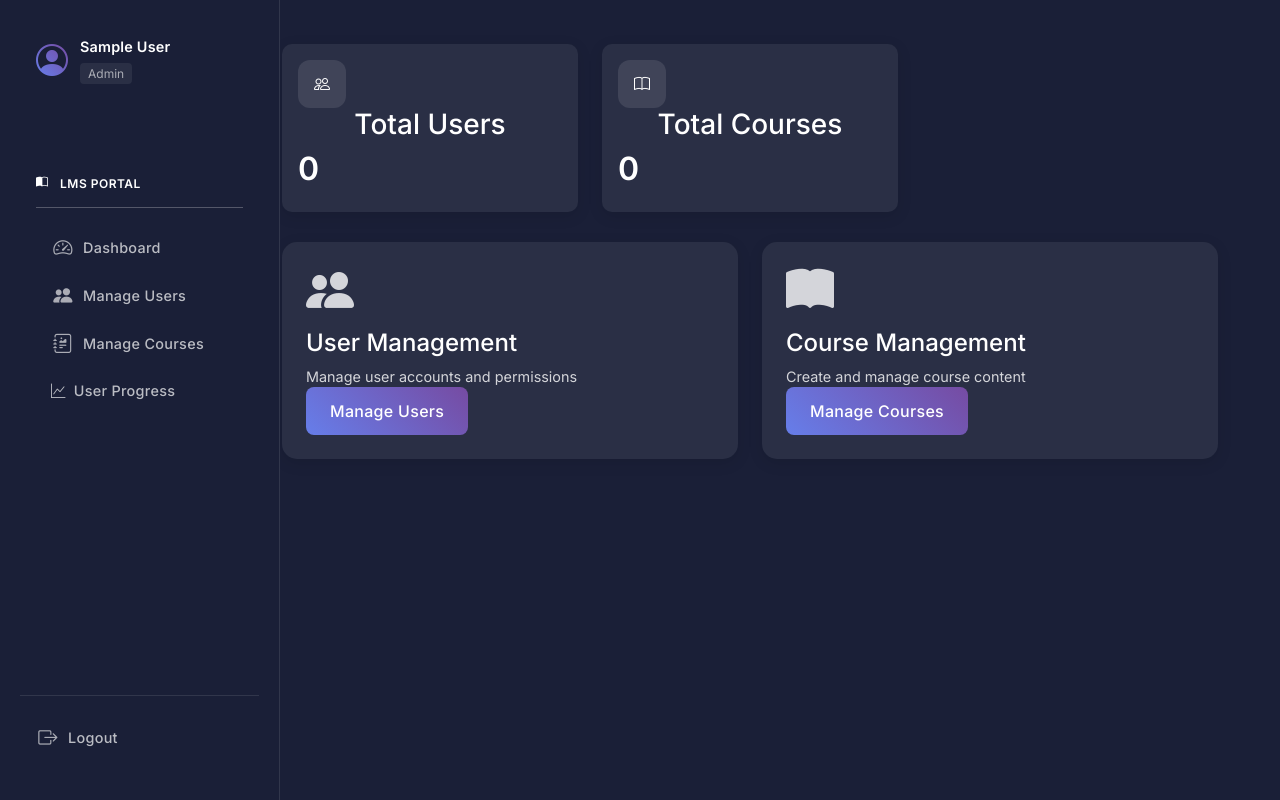
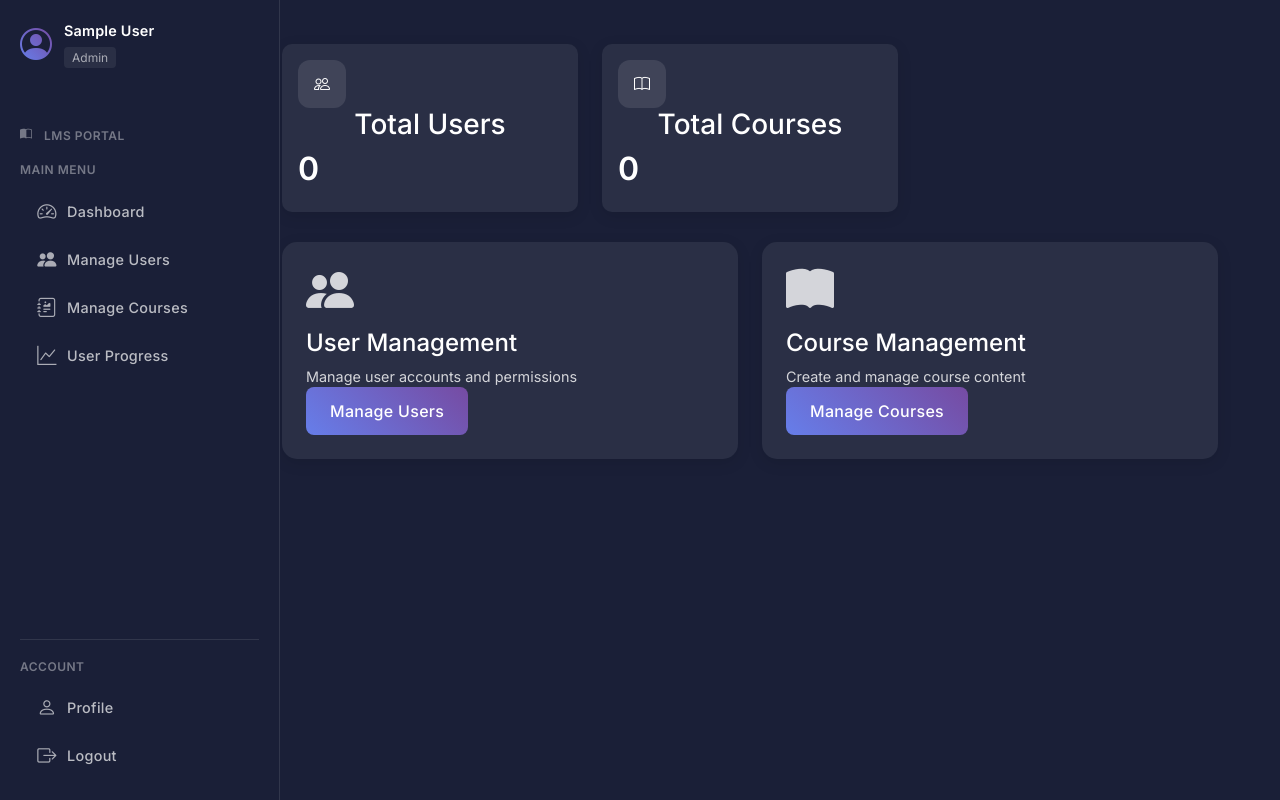
Before and after one commit to alrenz19/lms, a PHP site: page /dashboard.php in a window 1280 px wide. Run offline with PHP 8.4, Linux system fonts and the light colour scheme; the visitor is signed in with stand-in values (Sample User, id 1); data that the repository does not hold is empty; some libraries are stand-ins or nearby versions.

Commit message:
Organize sidebar items and improve styling

```diff
--- a/includes/sidebar.php
+++ b/includes/sidebar.php
@@ -1,5 +1,5 @@
-<div class="sidebar bg-dark text-white d-flex flex-column">
-    <div class="sidebar-header p-3">
+<div class="sidebar bg-dark text-white">
+    <div class="sidebar-header">
         <div class="user-info">
             <i class="bi bi-person-circle"></i>
             <div>
@@ -8,40 +8,43 @@
             </div>
         </div>
     </div>
-    <div class="p-3">
-        <h3 class="text-white">
+
+    <div>
+        <h3>
             <i class="bi bi-book-half me-2"></i>
             LMS Portal
         </h3>
-        <hr class="text-white">
+
+        <h3>Main Menu</h3>
         <ul class="nav flex-column">
             <li class="nav-item">
-                <a class="nav-link text-white" href="dashboard.php">
+                <a class="nav-link" href="dashboard.php">
                     <i class="bi bi-speedometer2 nav-icon"></i>
                     Dashboard
                 </a>
             </li>
             <?php if ($_SESSION['role'] === 'admin'): ?>
                 <li class="nav-item">
-                    <a class="nav-link text-white" href="manage_users.php">
+                    <a class="nav-link" href="manage_users.php">
                         <i class="bi bi-people-fill nav-icon"></i>
                         Manage Users
                     </a>
                 </li>
                 <li class="nav-item">
-                    <a class="nav-link text-white" href="manage_courses.php">
+                    <a class="nav-link" href="manage_courses.php">
                         <i class="bi bi-journal-richtext nav-icon"></i>
                         Manage Courses
                     </a>
                 </li>
                 <li class="nav-item">
-                    <a class="nav-link text-white" href="admin_user_progress.php">
-                        <i class="bi bi-graph-up"></i> User Progress
+                    <a class="nav-link" href="admin_user_progress.php">
+                        <i class="bi bi-graph-up nav-icon"></i>
+                        User Progress
                     </a>
                 </li>
             <?php else: ?>
                 <li class="nav-item">
-                    <a class="nav-link text-white" href="user_progress.php">
+                    <a class="nav-link" href="user_progress.php">
                         <i class="bi bi-graph-up-arrow nav-icon"></i>
                         My Progress
                     </a>
@@ -49,10 +52,22 @@
             <?php endif; ?>
         </ul>
     </div>
-    <div class="mt-auto p-3 border-top border-secondary">
-        <a class="nav-link text-white" href="logout.php">
-            <i class="bi bi-box-arrow-right nav-icon"></i>
-            Logout
-        </a>
+
+    <div class="mt-auto">
+        <h3>Account</h3>
+        <ul class="nav flex-column">
+            <li class="nav-item">
+                <a class="nav-link" href="profile.php">
+                    <i class="bi bi-person nav-icon"></i>
+                    Profile
+                </a>
+            </li>
+            <li class="nav-item">
+                <a class="nav-link" href="logout.php">
+                    <i class="bi bi-box-arrow-right nav-icon"></i>
+                    Logout
+                </a>
+            </li>
+        </ul>
     </div>
 </div>
```
